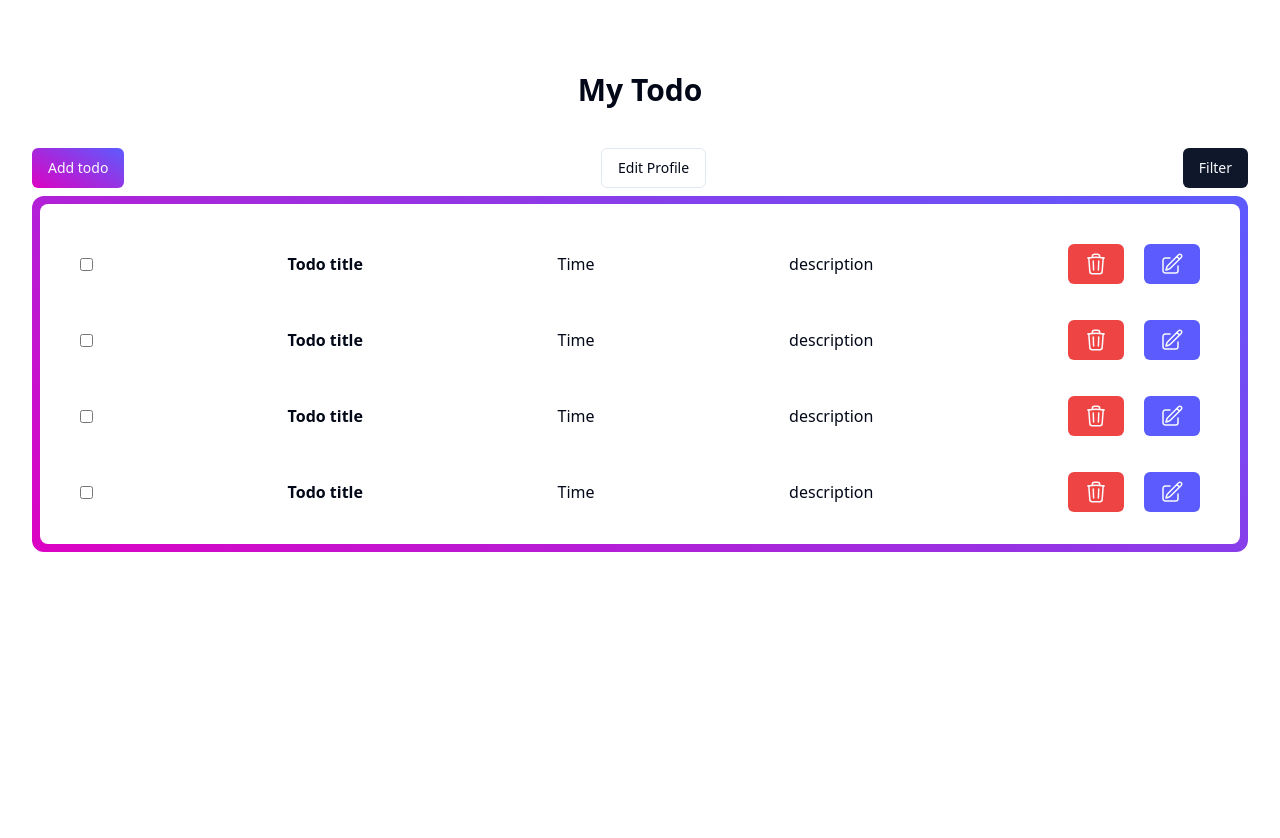
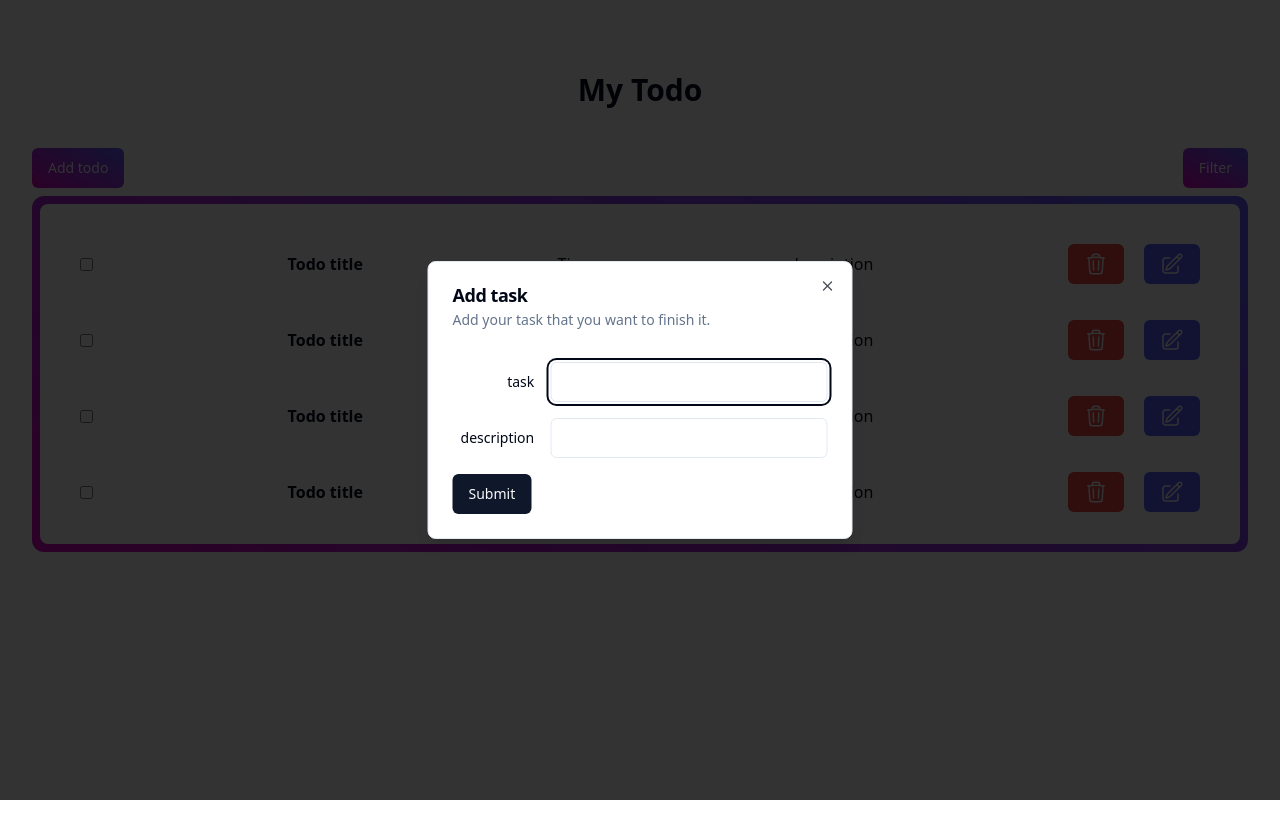
Before and after one commit to Biddut-Roy/todo, a React (Vite) app: page / in a window 1280 px wide. Both pictures are taken after a click on the button "Add todo". Shown: the top 838 px of the page. Built offline with nearby package versions, Linux system fonts and the light colour scheme.

Commit message:
addmodel input field complete

```diff
--- a/src/components/todo/AddTodoModel.tsx
+++ b/src/components/todo/AddTodoModel.tsx
@@ -1,9 +1,10 @@
+import { FormEvent, useState } from "react";
 import { Button } from "../ui/button";
 import {
   Dialog,
+  DialogClose,
   DialogContent,
   DialogDescription,
-  DialogFooter,
   DialogHeader,
   DialogTitle,
   DialogTrigger,
@@ -12,43 +13,52 @@ import { Input } from "../ui/input";
 import { Label } from "../ui/label";
 
 const AddTodoModel = () => {
+  const [task, setTask] = useState("");
+  const [description, setDescription] = useState("");
+
+  const onsubmit = (e: FormEvent) => {
+    e.preventDefault();
+    console.log(task, description);
+  };
   return (
     <Dialog>
       <DialogTrigger asChild>
-        <Button variant="outline">Edit Profile</Button>
+        <Button className=" bg-primary-gradient">Add todo</Button>
       </DialogTrigger>
       <DialogContent className="sm:max-w-[425px]">
         <DialogHeader>
-          <DialogTitle>Edit profile</DialogTitle>
+          <DialogTitle>Add task</DialogTitle>
           <DialogDescription>
-            Make changes to your profile here. Click save when you're done.
+            Add your task that you want to finish it.
           </DialogDescription>
         </DialogHeader>
+        <form onSubmit={onsubmit}>
           <div className="grid gap-4 py-4">
             <div className="grid grid-cols-4 items-center gap-4">
-            <Label htmlFor="name" className="text-right">
-              Name
+              <Label htmlFor="task" className="text-right">
+                task
               </Label>
               <Input
-              id="name"
-              defaultValue="Pedro Duarte"
+                onBlur={(e) => setTask(e.target.value)}
+                id="task"
                 className="col-span-3"
               />
             </div>
             <div className="grid grid-cols-4 items-center gap-4">
-            <Label htmlFor="username" className="text-right">
-              Username
+              <Label htmlFor="description" className="text-right">
+                description
               </Label>
               <Input
-              id="username"
-              defaultValue="@peduarte"
+                onBlur={(e) => setDescription(e.target.value)}
+                id="description"
                 className="col-span-3"
               />
             </div>
           </div>
-        <DialogFooter>
-          <Button type="submit">Save changes</Button>
-        </DialogFooter>
+          <DialogClose asChild>
+            <Button type="submit">Submit</Button>
+          </DialogClose>
+        </form>
       </DialogContent>
     </Dialog>
   );
--- a/src/components/todo/TodoContainer.tsx
+++ b/src/components/todo/TodoContainer.tsx
@@ -1,14 +1,13 @@
-import { Button } from "../ui/button";
 import AddTodoModel from "./AddTodoModel";
 import TodoCard from "./TodoCard";
+import TodoFilter from "./TodoFilter";
 
 const TodoContainer = () => {
   return (
     <div>
       <div className=" flex justify-between pb-2">
-        <Button className=" bg-primary-gradient">Add todo</Button>
         <AddTodoModel />
-        <Button>Filter</Button>
+        <TodoFilter />
       </div>
       <div className=" bg-primary-gradient w-full h-full rounded-xl p-2">
         {/* <div className="bg-white rounded-md justify-between items-center p-3 space-y-5">
--- a/src/components/todo/TodoFilter.tsx
+++ b/src/components/todo/TodoFilter.tsx
@@ -19,7 +19,7 @@ const TodoFilter = () => {
   return (
     <DropdownMenu>
       <DropdownMenuTrigger asChild>
-        <Button variant="outline">Open</Button>
+        <Button className=" bg-primary-gradient">Filter</Button>
       </DropdownMenuTrigger>
       <DropdownMenuContent className="w-56">
         <DropdownMenuLabel>Appearance</DropdownMenuLabel>
```
Lines whose indentation alone changed are shown as unchanged.
